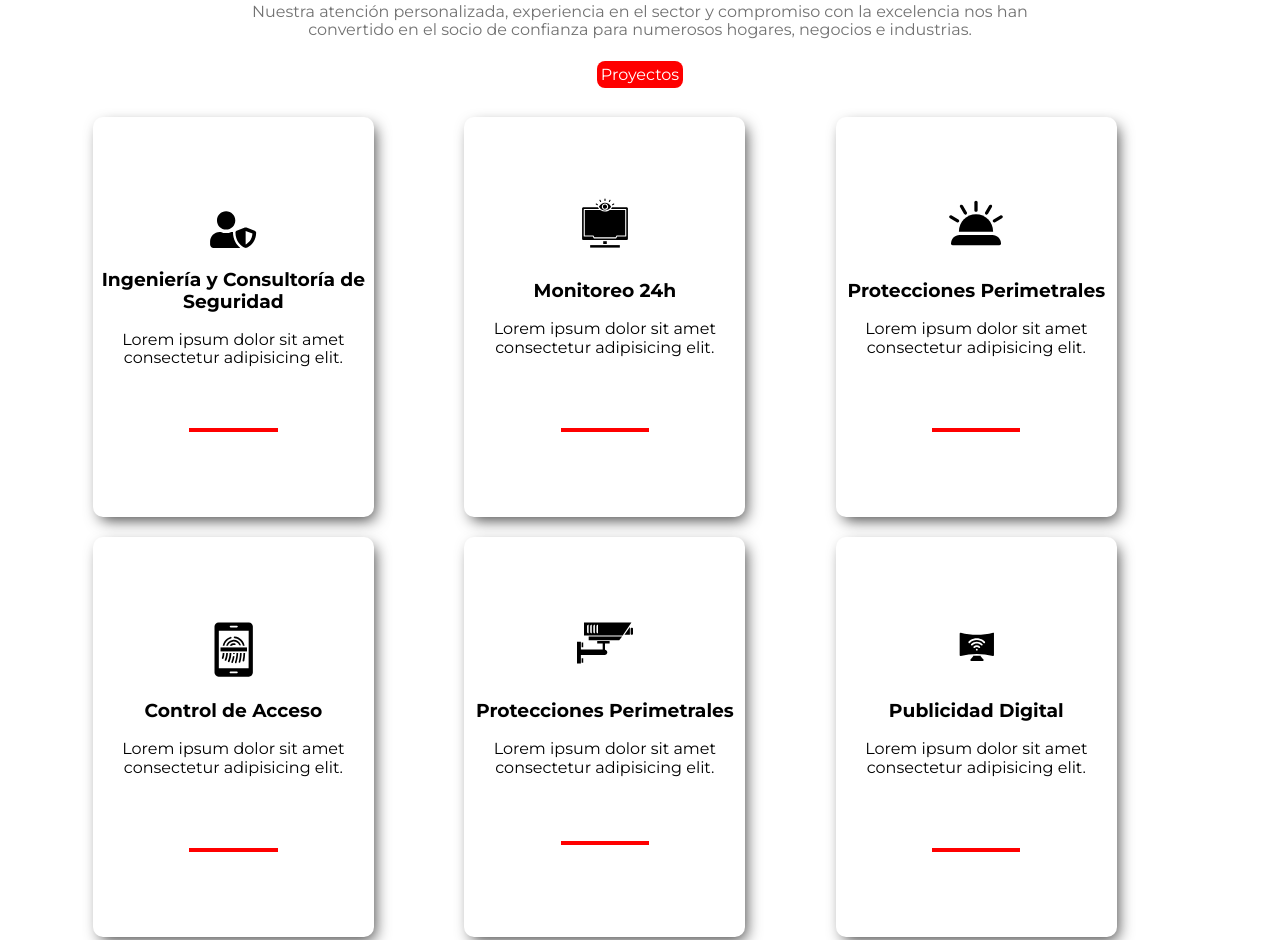
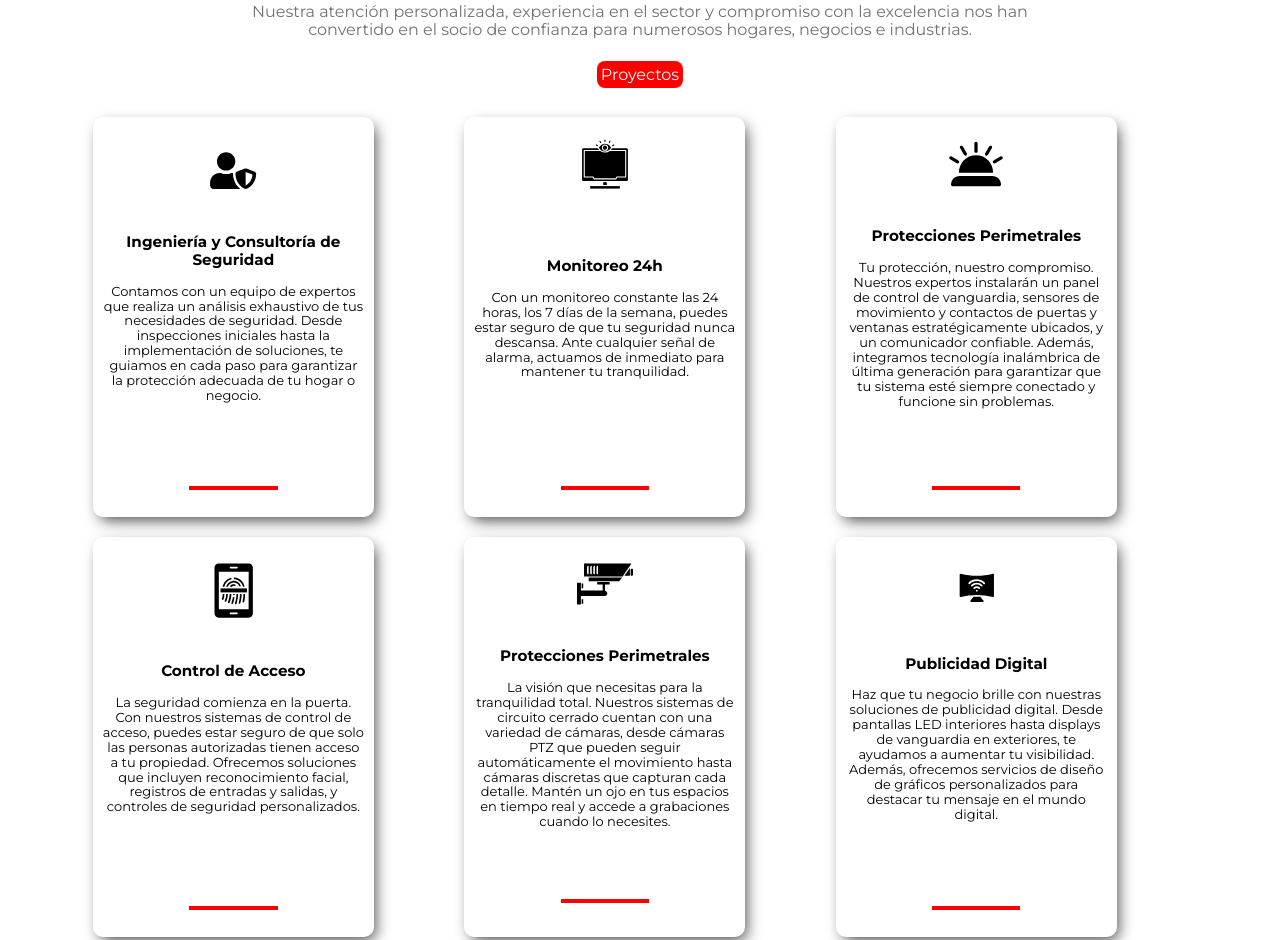
Before and after one commit to BarrasDesigns/TotalSecurity_LandingPage, a plain HTML site: page index.html in a window 1280 px wide. Shown: the part 886-1826 px from the top of the page. Drawn offline with Linux system fonts and the light colour scheme; some packages are replaced by stand-ins of ours; a script that the page names is missing.

Commit message:
responsive en cards

```diff
--- a/css/styles.css
+++ b/css/styles.css
@@ -538,7 +538,7 @@ input:checked+.slide-container .nav label {
 
 .proyectos__icon {
   width: 20%;
-
+  padding-bottom: 234px;
 }
 
 .proyectos__item>hr {
@@ -567,8 +567,7 @@ input:checked+.slide-container .nav label {
 .proyectos__text {
   position: absolute;
   width: 100%;
-  margin: 0;
-  padding: 2px;
+  font-size: 13px;
 }
 
 .proyectos__item:nth-child(1) {
@@ -604,12 +603,27 @@ input:checked+.slide-container .nav label {
   .proyectos__item {
     grid-column-start: 1 !important;
   }
+  .proyectos__icon{
+    width: 17%;
+    padding-bottom: 239px;
+  }
+  .proyectos__text{
+    font-size: 14px;
+  }
 }
 
 @media (min-width: 469px) and (max-width: 960px) {
   .proyectos {
     grid-template-columns: repeat(2, 1fr);
     justify-items: center;
+  }
+  .proyectos__icon{
+
+
+  }
+  .proyectos__text{
+
+    font-size: 12px;
   }
 
   .proyectos__item:nth-child(1) {
--- a/index.html
+++ b/index.html
@@ -210,7 +210,9 @@
                         <img class="proyectos__icon" src="./img/consultoria.svg" alt="consultoria">
                         <div class="proyectos__text">
                             <h3>Ingeniería y Consultoría de Seguridad</h3>
-                            <p>Lorem ipsum dolor sit amet consectetur adipisicing elit.</p>
+                            <p>Contamos con un equipo de expertos que realiza un análisis exhaustivo de tus necesidades
+                                de seguridad. Desde inspecciones iniciales hasta la implementación de soluciones, te
+                                guiamos en cada paso para garantizar la protección adecuada de tu hogar o negocio.</p>
                         </div>
                         <hr>
 
@@ -219,7 +221,9 @@
                         <img class="proyectos__icon" src="./img/monitoreo.svg" alt="monitoreo">
                         <div class="proyectos__text">
                             <h3>Monitoreo 24h</h3>
-                            <p>Lorem ipsum dolor sit amet consectetur adipisicing elit.</p>
+                            <p>Con un monitoreo constante las 24 horas, los 7 días de la semana, puedes estar seguro de
+                                que tu seguridad nunca descansa. Ante cualquier señal de alarma, actuamos de inmediato
+                                para mantener tu tranquilidad. </p>
                         </div>
                         <hr>
 
@@ -228,7 +232,11 @@
                         <img class="proyectos__icon" src="./img/perimetrales.svg" alt="perimetrales">
                         <div class="proyectos__text">
                             <h3>Protecciones Perimetrales</h3>
-                            <p>Lorem ipsum dolor sit amet consectetur adipisicing elit.</p>
+                            <p>Tu protección, nuestro compromiso. Nuestros expertos instalarán un panel de control de
+                                vanguardia, sensores de movimiento y contactos de puertas y ventanas estratégicamente
+                                ubicados, y un comunicador confiable. Además, integramos tecnología inalámbrica de
+                                última generación para garantizar que tu sistema esté siempre conectado y funcione sin
+                                problemas.</p>
                         </div>
                         <hr>
 
@@ -237,7 +245,10 @@
                         <img class="proyectos__icon" src="./img/acceso.svg" alt="acceso">
                         <div class="proyectos__text">
                             <h3>Control de Acceso</h3>
-                            <p>Lorem ipsum dolor sit amet consectetur adipisicing elit.</p>
+                            <p>La seguridad comienza en la puerta. Con nuestros sistemas de control de acceso, puedes
+                                estar seguro de que solo las personas autorizadas tienen acceso a tu propiedad.
+                                Ofrecemos soluciones que incluyen reconocimiento facial, registros de entradas y
+                                salidas, y controles de seguridad personalizados.</p>
                         </div>
                         <hr>
                     </div>
@@ -245,7 +256,10 @@
                         <img class="proyectos__icon" src="./img/protecciones.svg" alt="cctv">
                         <div class="proyectos__text">
                             <h3>Protecciones Perimetrales</h3>
-                            <p>Lorem ipsum dolor sit amet consectetur adipisicing elit.</p>
+                            <p>La visión que necesitas para la tranquilidad total. Nuestros sistemas de circuito cerrado
+                                cuentan con una variedad de cámaras, desde cámaras PTZ que pueden seguir automáticamente
+                                el movimiento hasta cámaras discretas que capturan cada detalle. Mantén un ojo en tus
+                                espacios en tiempo real y accede a grabaciones cuando lo necesites.</p>
                         </div>
                         <hr>
                     </div>
@@ -253,7 +267,10 @@
                         <img class="proyectos__icon" src="./img/publicidad.svg" alt="publicidad">
                         <div class="proyectos__text">
                             <h3>Publicidad Digital</h3>
-                            <p>Lorem ipsum dolor sit amet consectetur adipisicing elit.</p>
+                            <p>Haz que tu negocio brille con nuestras soluciones de publicidad digital. Desde pantallas
+                                LED interiores hasta displays de vanguardia en exteriores, te ayudamos a aumentar tu
+                                visibilidad. Además, ofrecemos servicios de diseño de gráficos personalizados para
+                                destacar tu mensaje en el mundo digital.</p>
                         </div>
                         <hr>
                     </div>
```
